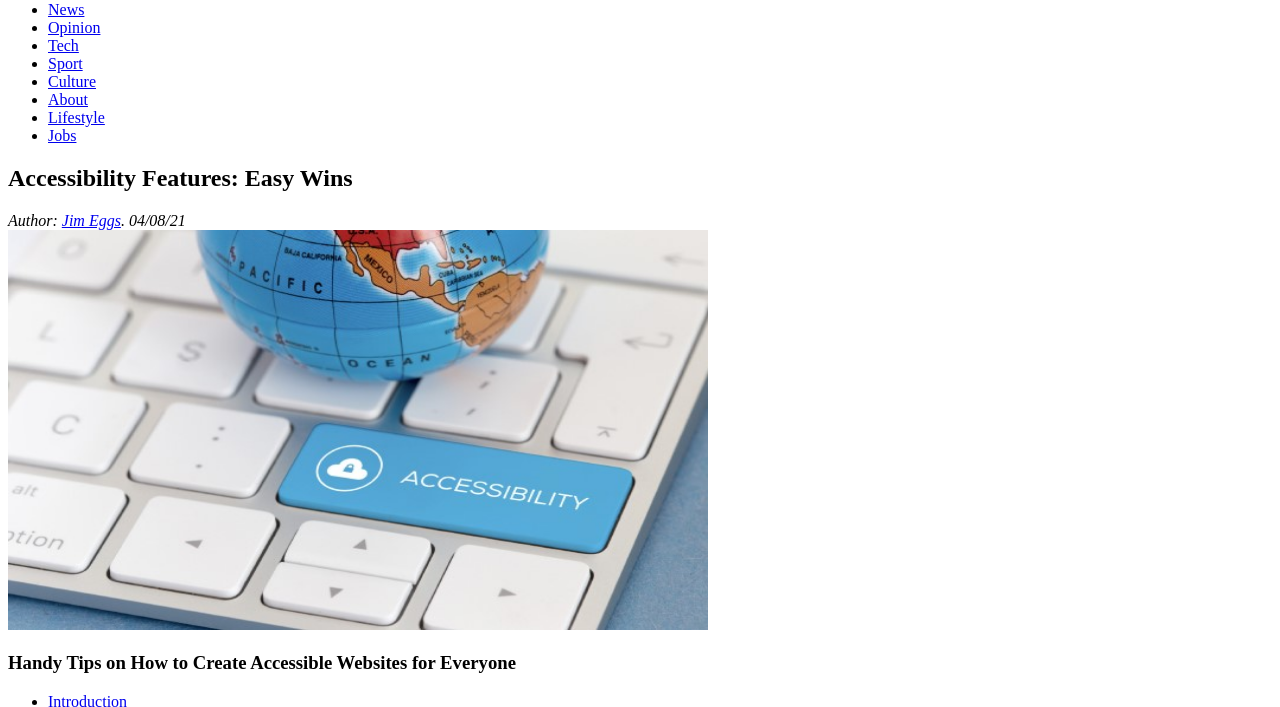
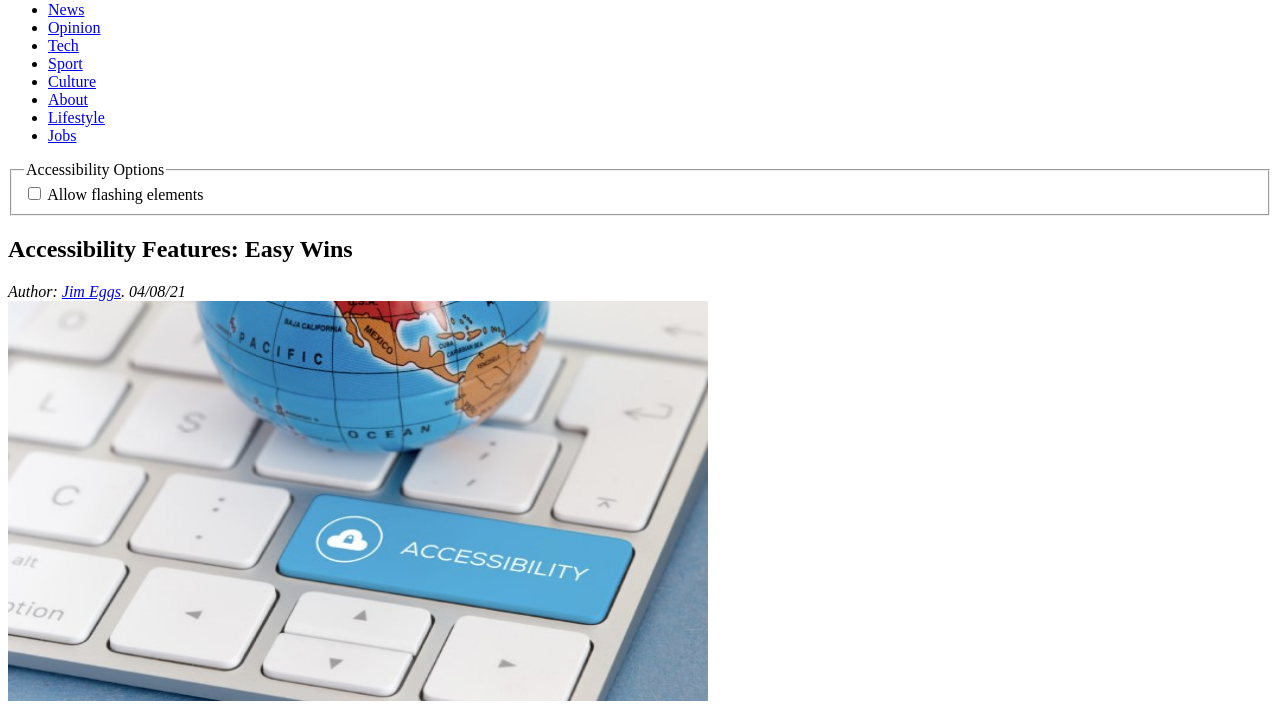
Before and after one commit to DKA1990/HTML_Accessibility_Exercise, a plain HTML site: page index.html in a window 1280 px wide. Shown: the part 79-786 px from the top of the page. Drawn offline with Linux system fonts and the light colour scheme.

Commit message:
Added a checkbox!

```diff
--- a/index.html
+++ b/index.html
@@ -28,6 +28,14 @@
                 </ul>
             </nav>
         </div>
+
+        <fieldset>
+            <legend>Accessibility Options</legend>
+            <div>
+                <input type="checkbox" id="flashing" name="chk_flash" value="">
+                <label for="flashing">Allow flashing elements</label>
+            </div>
+        </fieldset>
 
         <main>
             <article>
```
